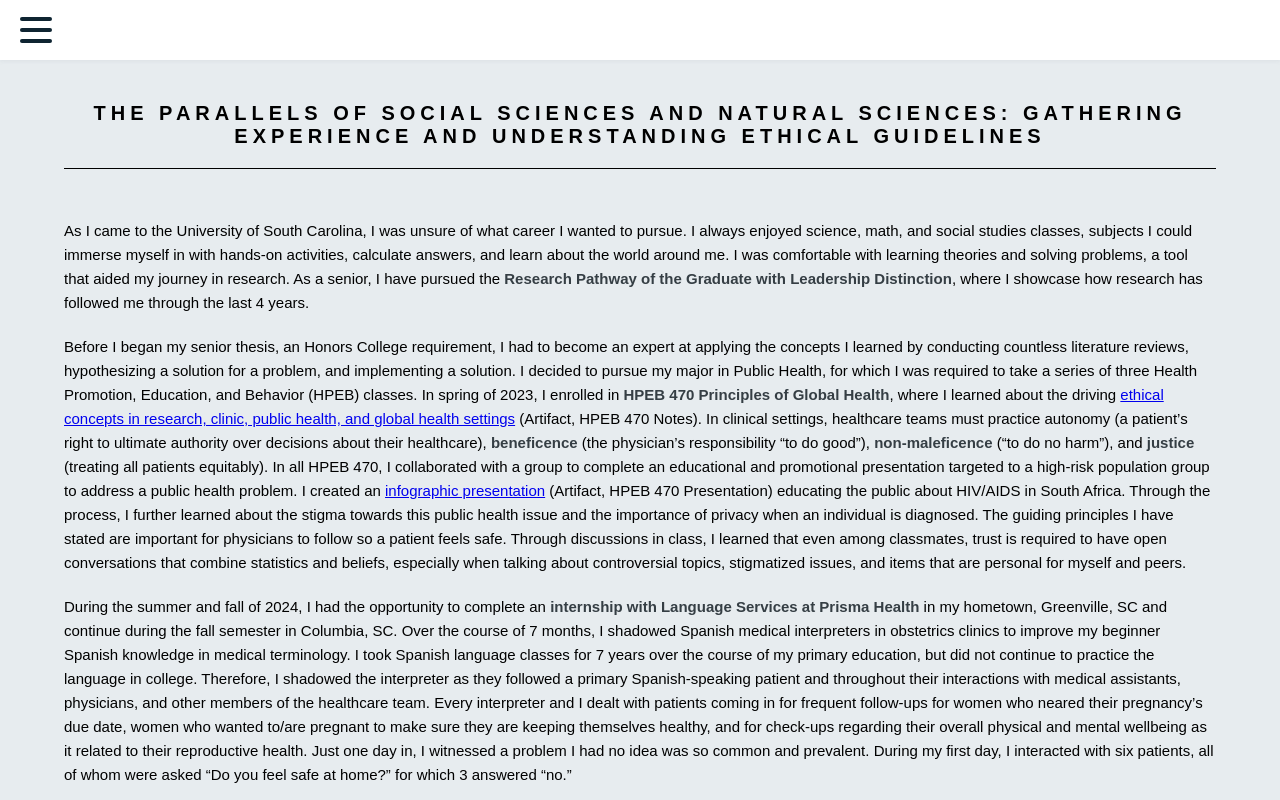
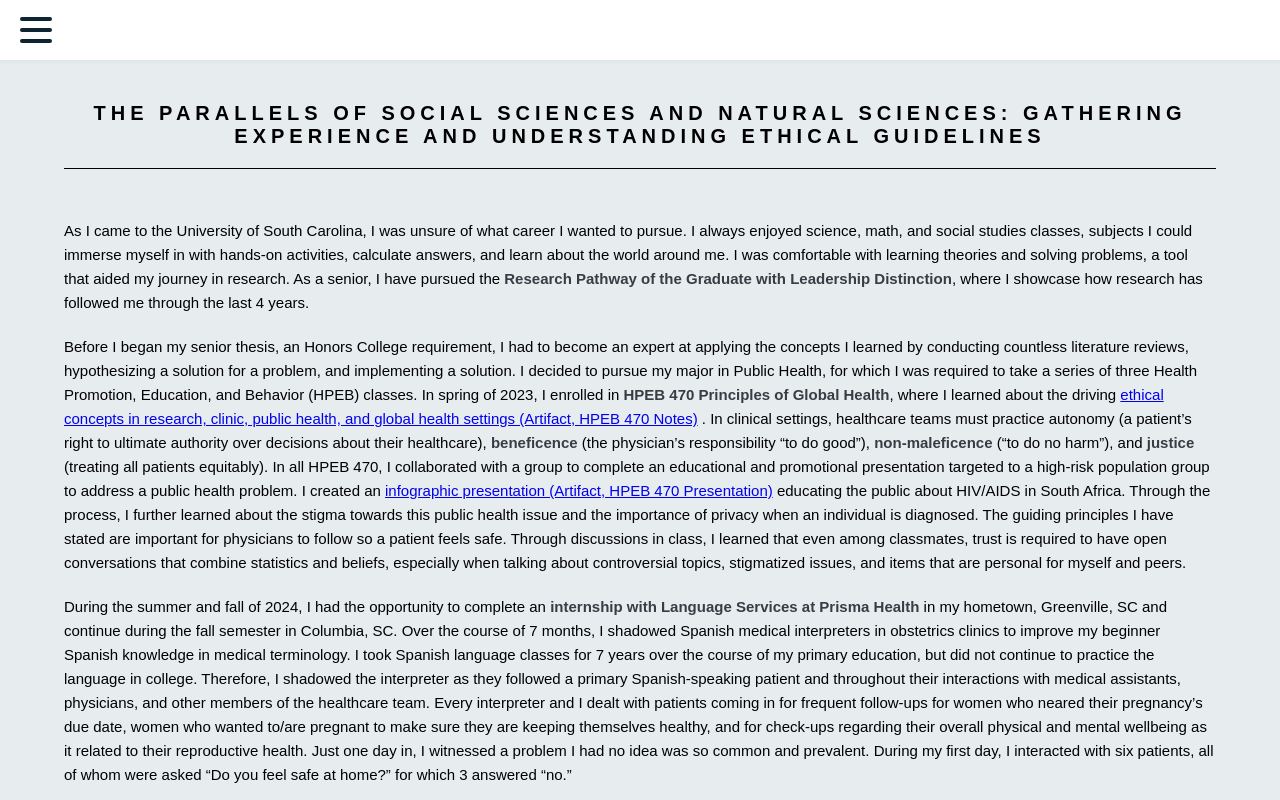
Before and after one commit to egandhi7/GLD-ePortfolio, a plain HTML site: page pages/key-insight-1.html in a window 1280 px wide. Shown: the top 800 px of the page. Drawn offline with Linux system fonts and the light colour scheme.

Commit message:
made changes

```diff
--- a/pages/key-insight-1.html
+++ b/pages/key-insight-1.html
@@ -41,11 +41,11 @@
                     <p>Before I began my senior thesis, an Honors College requirement, I had to become an expert at applying the concepts I learned by conducting countless literature reviews,
                         hypothesizing a solution for a problem, and implementing a solution. I decided to pursue my major in Public Health, for which I was required to take a series of three
                         Health Promotion, Education, and Behavior (HPEB) classes. In spring of 2023, I enrolled in <strong class="bold">HPEB 470 Principles of Global Health</strong>, where I learned about the driving
-                        <a href="../artifacts/Artifact0.5Ethics in Global Health.docx.pdf" target="_blank">ethical concepts in research, clinic, public health, and global health settings</a> (Artifact, HPEB 470 Notes). In clinical settings, healthcare teams must practice autonomy (a patient’s
+                        <a href="../artifacts/Artifact0.5Ethics in Global Health.docx.pdf" target="_blank">ethical concepts in research, clinic, public health, and global health settings (Artifact, HPEB 470 Notes)</a> . In clinical settings, healthcare teams must practice autonomy (a patient’s
                         right to ultimate authority over decisions about their healthcare), <strong class="bold">beneficence</strong> (the physician’s responsibility “to do good”),
                         <strong class="bold">non-maleficence</strong> (“to do no harm”), and <strong class="bold">justice </strong> (treating all patients equitably). In all HPEB 470, I collaborated with
-                        a group to complete an educational and promotional presentation targeted to a high-risk population group to address a public health problem. I created an <a href="../artifacts/Artifact1_HIV_AIDSinSouthAfrica.pdf" target="_blank">infographic presentation</a>
-                        (Artifact, HPEB 470 Presentation) educating the public about HIV/AIDS in South Africa. Through the process, I further learned about the stigma towards this public health issue and
+                        a group to complete an educational and promotional presentation targeted to a high-risk population group to address a public health problem. I created an <a href="../artifacts/Artifact1_HIV_AIDSinSouthAfrica.pdf" target="_blank">infographic presentation (Artifact, HPEB 470 Presentation)</a>
+                         educating the public about HIV/AIDS in South Africa. Through the process, I further learned about the stigma towards this public health issue and
                         the importance of privacy when an individual is diagnosed. The guiding principles I have stated are important for physicians to follow so a patient feels safe. Through discussions
                         in class, I learned that even among classmates, trust is required to have open conversations that combine statistics and beliefs, especially when talking about controversial topics,
                         stigmatized issues, and items that are personal for myself and peers.
@@ -125,7 +125,7 @@
                             <img src="../artifacts/Artifact4_LanguageAssessmentScore.png" alt="artifact 1">
                         </div>
                     </div>
-                    <div class="artifact-two">
+                    <!-- <div class="artifact-two">
                         <h3>Artifact 2</h3>
                         <p>This is a final project from my HPEB 300 class where I, along with my group, created an intervention to "Cut our the Fats!" to help decrease risk for heart attacks. </p>
                         <div class="iframe">
@@ -138,7 +138,7 @@
                         <div class="iframe">
                             <iframe src="../artifacts/artifact3_CommunityHealthAnalysis.pdf" width="75%" height="600px"></iframe>
                         </div>
-                    </div>
+                    </div> -->
                 </div>
             </div>
         </main>
```
